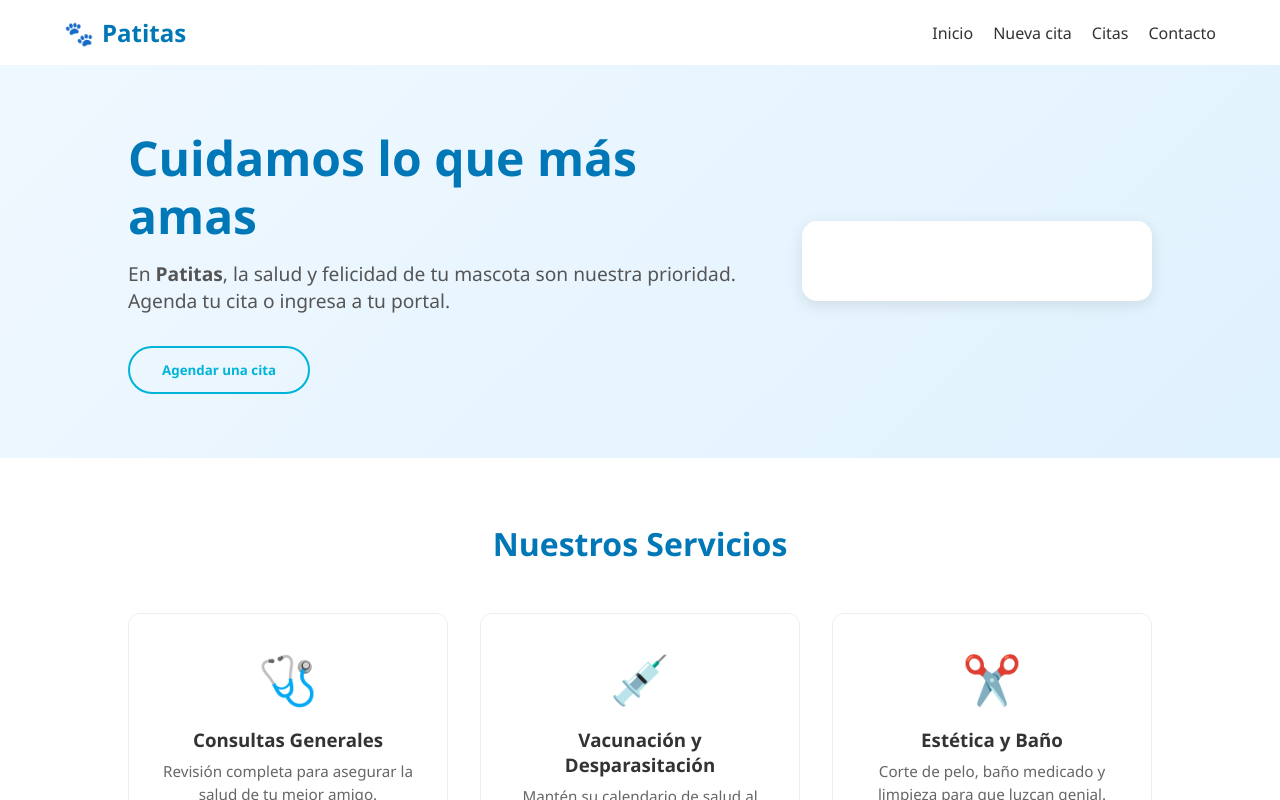
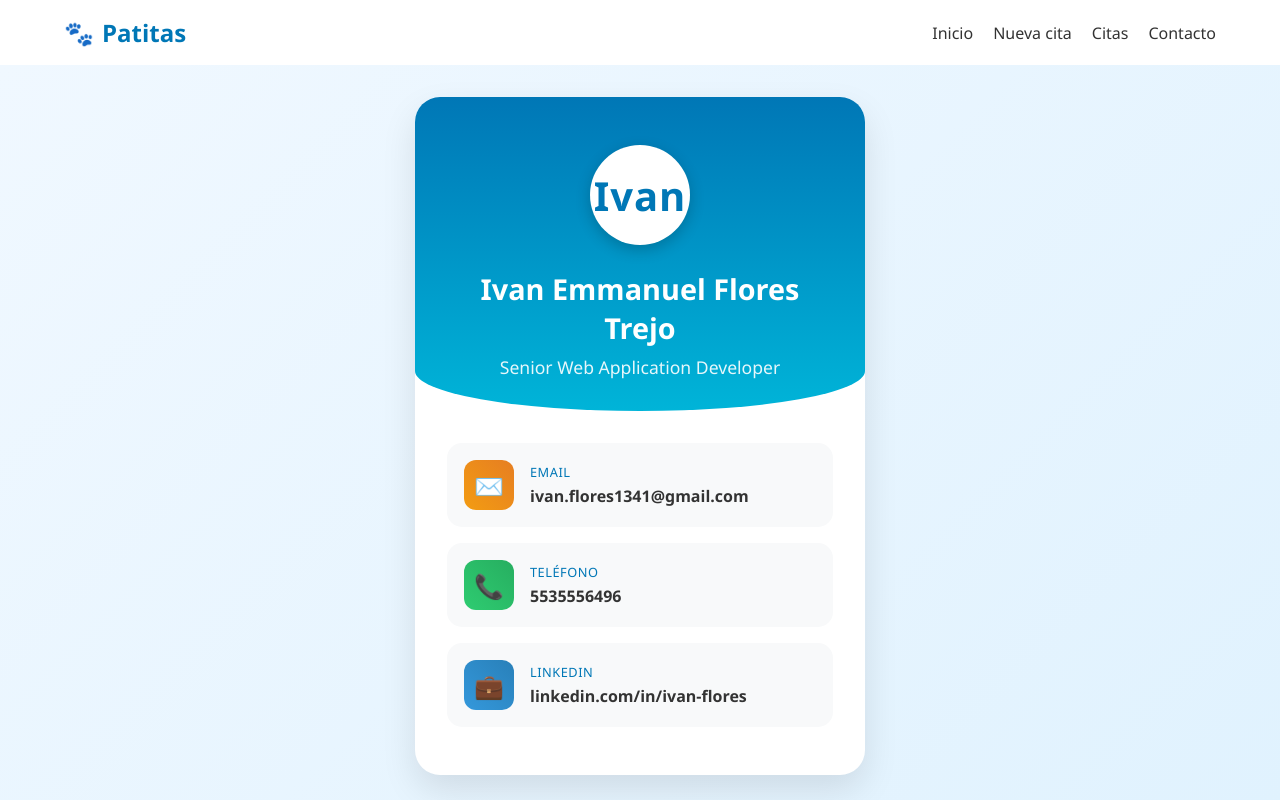
Before and after one commit to ivan1341/repo-prueba, an Angular app: page /contacto in a window 1280 px wide. Before the commit this address led to /. Shown: the top 800 px of the page. Built offline with nearby package versions, Linux system fonts and the light colour scheme.

Commit message:
se añade informacion de contacto

```diff
--- a/src/app/app.routes.ts
+++ b/src/app/app.routes.ts
@@ -5,5 +5,6 @@ export const routes: Routes = [
     {path: '', component: HomePage},
     {path: 'agendar-cita', loadComponent: () => import('./pages/new-appointment.page/new-appointment.page').then(m => m.NewAppointmentPage)},
     {path: 'citas', loadComponent: () => import('./pages/appointments.page/appointments.page').then(m => m.AppointmentsPage)},
+    {path: 'contacto', loadComponent: () => import('./pages/contact.page/contact.page').then(m => m.ContactPage)},
     {path: '**', redirectTo: ''}
 ];
--- a/src/app/components/footer/footer.html
+++ b/src/app/components/footer/footer.html
@@ -1,3 +1,4 @@
 <footer class="footer">
     <p>© 2025 Veterinaria Patitas. Hecho con ❤️ para los animales.</p>
+    <p>Ivan Emmanuel Flores Trejo <a class="email" href="mailto:ivan.flores1341@gmail.com">ivan.flores1341@gmail.com</a></p>
   </footer>
--- a/src/app/components/footer/footer.scss
+++ b/src/app/components/footer/footer.scss
@@ -5,4 +5,8 @@
   background: $primary-dark;
   color: $white;
   font-size: 0.9rem;
+  a.email {
+    color: $primary-color;
+    text-decoration: underline;
+  }
 }
--- a/src/app/components/header/header.html
+++ b/src/app/components/header/header.html
@@ -6,9 +6,9 @@
 
 
     <ul class="nav-links">
-      <li><a href="/">Inicio</a></li>
-      <li><a href="/agendar-cita">Nueva cita</a></li>
-      <li><a href="/citas">Citas</a></li>
-      <li><a href="/contacto">Contacto</a></li>
+      <li><a routerLink="/">Inicio</a></li>
+      <li><a routerLink="/agendar-cita">Nueva cita</a></li>
+      <li><a routerLink="/citas">Citas</a></li>
+      <li><a routerLink="/contacto">Contacto</a></li>
     </ul>
   </nav>
--- a/src/app/components/header/header.scss
+++ b/src/app/components/header/header.scss
@@ -15,6 +15,7 @@
     display: flex;
     align-items: center;
     gap: 0.5rem;
+    cursor: pointer;
   }
 
   .nav-links {
--- a/src/app/pages/appointments.page/appointments.page.html
+++ b/src/app/pages/appointments.page/appointments.page.html
@@ -27,7 +27,7 @@
           title="Marcar como Atendida"
           (click)="deleteAppointment(appt.id, $event)"
         >
-          ✅
+          ❌
         </button>
       </div>
     }
@@ -65,13 +65,11 @@
       </div>
     </div>
     }@else {
-    <ng-template #noSelection>
       <div class="no-selection-msg">
         <span class="paw-icon">🐾</span>
         <h3>Selecciona una mascota</h3>
         <p>Haz clic en la lista de la izquierda para ver la información completa de la cita.</p>
       </div>
-    </ng-template>
     }
 
 
--- /dev/null
+++ b/src/app/pages/contact.page/contact.page.html
@@ -0,0 +1,51 @@
+<app-header></app-header>
+
+<div class="contact-container">
+
+  <div class="contact-card">
+    <div class="card-header">
+      <div class="profile-image">
+        <span class="initials">Ivan</span>
+      </div>
+      <h1>Ivan Emmanuel Flores Trejo</h1>
+      <p class="role">Senior Web Application Developer</p>
+      <div class="divider"></div>
+    </div>
+
+    <div class="card-body">
+
+      <a href="mailto:ivan.flores1341@gmail.com" class="contact-item">
+        <div class="icon-box email-icon">
+          ✉️ </div>
+        <div class="info">
+          <label>Email</label>
+          <p>ivan.flores1341@gmail.com</p>
+        </div>
+        <div class="action-arrow">➜</div>
+      </a>
+
+      <a href="tel:5535556496" class="contact-item">
+        <div class="icon-box phone-icon">
+          📞 </div>
+        <div class="info">
+          <label>Teléfono</label>
+          <p>5535556496</p>
+        </div>
+        <div class="action-arrow">➜</div>
+      </a>
+
+      <a href="https://linkedin.com/in/ivan-flores" target="_blank" rel="noopener noreferrer" class="contact-item">
+        <div class="icon-box linkedin-icon">
+          💼 </div>
+        <div class="info">
+          <label>LinkedIn</label>
+          <p>linkedin.com/in/ivan-flores</p>
+        </div>
+        <div class="action-arrow">➜</div>
+      </a>
+
+    </div>
+  </div>
+</div>
+
+<app-footer></app-footer>
--- /dev/null
+++ b/src/app/pages/contact.page/contact.page.scss
@@ -0,0 +1,141 @@
+@use 'variables' as *;
+
+.contact-container {
+
+  display: flex;
+  justify-content: center;
+  align-items: center;
+  padding: 2rem;
+  background: $bg-gradient;
+}
+
+.contact-card {
+  background: $white;
+  width: 100%;
+  max-width: 450px; // Tarjeta más compacta
+  border-radius: 25px;
+  box-shadow: 0 15px 35px rgba(0, 0, 0, 0.1);
+  overflow: hidden;
+  animation: slideUp 0.5s ease-out;
+
+  // --- Encabezado ---
+  .card-header {
+    text-align: center;
+    padding: 3rem 2rem 2rem;
+    background: linear-gradient(to bottom, $primary-dark, $primary-color);
+    color: $white;
+    border-radius: 0 0 50% 50% / 40px; // Efecto curvo en la parte inferior
+
+    .profile-image {
+      width: 100px;
+      height: 100px;
+      background: $white;
+      color: $primary-dark;
+      border-radius: 50%;
+      display: flex;
+      justify-content: center;
+      align-items: center;
+      margin: 0 auto 1.5rem;
+      border: 4px solid rgba(255, 255, 255, 0.3);
+      box-shadow: 0 5px 15px rgba(0,0,0,0.2);
+
+      .initials {
+        font-size: 2.5rem;
+        font-weight: bold;
+        letter-spacing: 1px;
+      }
+    }
+
+    h1 {
+      font-size: 1.8rem;
+      margin-bottom: 0.5rem;
+      font-weight: 700;
+    }
+
+    .role {
+      font-size: 1.1rem;
+      opacity: 0.9;
+      font-weight: 500;
+    }
+  }
+
+  // --- Cuerpo de la Tarjeta ---
+  .card-body {
+    padding: 2rem;
+  }
+
+  // --- Ítems de Contacto ---
+  .contact-item {
+    display: flex;
+    align-items: center;
+    text-decoration: none; // Quitar subrayado de enlace
+    background: #f8f9fa;
+    padding: 1rem;
+    border-radius: 15px;
+    margin-bottom: 1rem;
+    transition: all 0.3s ease;
+    border: 1px solid transparent;
+
+    &:hover {
+      background: $white;
+      box-shadow: 0 5px 15px rgba(0,0,0,0.08);
+      border-color: $primary-color;
+      transform: translateY(-3px);
+
+      .action-arrow {
+        opacity: 1;
+        transform: translateX(0);
+        color: $primary-color;
+      }
+    }
+
+    .icon-box {
+      width: 50px;
+      height: 50px;
+      border-radius: 12px;
+      display: flex;
+      justify-content: center;
+      align-items: center;
+      font-size: 1.5rem;
+      margin-right: 1rem;
+      color: $white;
+
+      // Colores específicos para cada icono
+      &.email-icon { background: linear-gradient(45deg, #f39c12, #e67e22); }
+      &.phone-icon { background: linear-gradient(45deg, #2ecc71, #27ae60); }
+      &.linkedin-icon { background: linear-gradient(45deg, #3498db, #2980b9); }
+    }
+
+    .info {
+      flex: 1; // Ocupa el espacio disponible
+      label {
+        display: block;
+        font-size: 0.8rem;
+        color: $primary-dark;
+        margin-bottom: 0.2rem;
+        text-transform: uppercase;
+        letter-spacing: 0.5px;
+      }
+      p {
+        color: $text-dark;
+        font-weight: 600;
+        font-size: 1rem;
+        word-break: break-all; // Para que el email no rompa el diseño en móviles
+      }
+    }
+
+    .action-arrow {
+      font-size: 1.2rem;
+      color: #ccc;
+      opacity: 0; // Oculto por defecto
+      transform: translateX(-10px);
+      transition: all 0.3s ease;
+    }
+  }
+}
+
+// Animación de entrada
+@keyframes slideUp {
+  from { opacity: 0; transform: translateY(20px); }
+  to { opacity: 1; transform: translateY(0); }
+}
--- a/src/app/pages/new-appointment.page/new-appointment.page.html
+++ b/src/app/pages/new-appointment.page/new-appointment.page.html
@@ -60,14 +60,20 @@
         </div>
 
         <div class="form-group">
-          <label for="service">Servicio <span class="required">*</span></label>
-          <select id="service" formControlName="service">
+          <label for="service">Razón de la cita <span class="required">*</span></label>
+          <select id="service" formControlName="service" [class.error-border]="hasError('date')">
             @for( s of servicesList; track s ) {
                 <option [value]="s">{{ s }}</option>
             }
 
           </select>
+            @if (hasError('service')) {
+            <span class="error-msg">
+              La razón de la cita es obligatoria.
+            </span>
+          }
         </div>
+
       </div>
 
       <div class="form-group">
--- a/src/app/pages/new-appointment.page/new-appointment.page.ts
+++ b/src/app/pages/new-appointment.page/new-appointment.page.ts
@@ -18,7 +18,7 @@ export class NewAppointmentPage {
   isSubmitted = false;
 
   servicesList = [
-    'Consulta General', 'Vacunación', 'Estética', 'Cirugía'
+    'Consulta General', 'Vacunación', 'Estética', 'Cirugía', 'Otros'
   ];
 
   constructor(private fb: FormBuilder) {
@@ -44,6 +44,8 @@ export class NewAppointmentPage {
         next: (response) => {
           console.log('Cita guardada en el servidor:', response);
            alert(`¡Listo! Cita creada para ${this.appointmentForm.value.petName}`);
+           this.appointmentForm.reset();
+           this.isSubmitted = false;
         },
         error: (err) => {
           console.error('Error al guardar la cita:', err);
--- a/src/styles/_variables.scss
+++ b/src/styles/_variables.scss
@@ -9,3 +9,4 @@ $shadow: 0 4px 15px rgba(0,0,0,0.1);
 $error: #e63946;
 $gray: #f4f4f9;
 $green-success: #2a9d8f;
+$bg-gradient: linear-gradient(135deg, #f0f8ff 0%, #e0f2fe 100%);
```
Also changed, not shown: src/app/pages/contact.page/contact.page.ts (added, +13 -0 lines), 1 other file (tests, documents, lock files or other folders).
